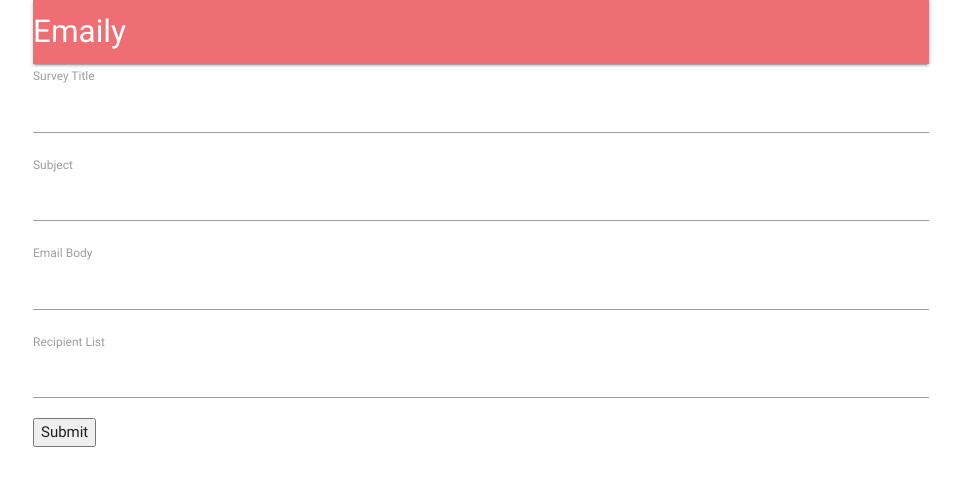
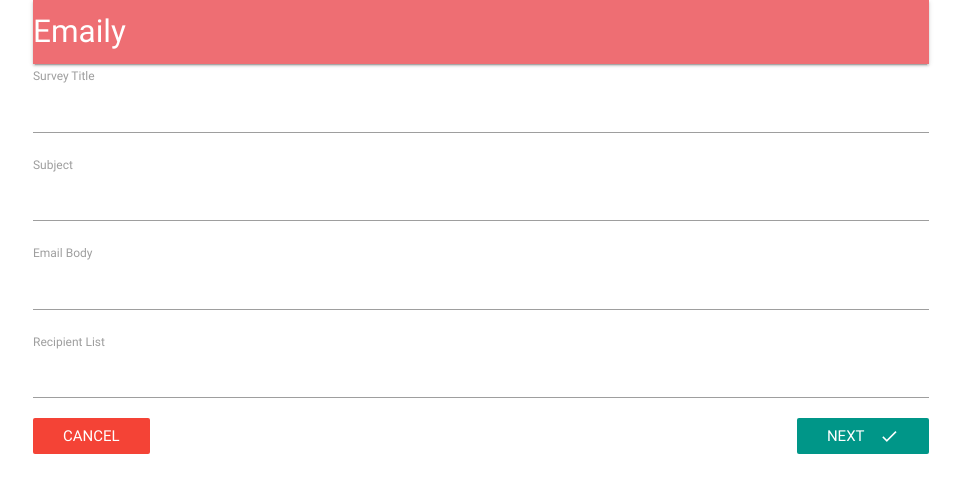
Before and after one commit to seasalt313/EmailSurveyProject, a React (Create React App) app in the folder client/: page /surveys/new in a window 1280 px wide. Shown: the top 492 px of the page, without its empty margins (159-1120 px from the left). Built offline with nearby package versions, Linux system fonts and the light colour scheme; no server answers.

Commit message:
styles the form

```diff
--- a/client/src/components/App.js
+++ b/client/src/components/App.js
@@ -14,16 +14,14 @@
 	}
 	render() {
 		return (
+			<BrowserRouter>
 				<div className="container">
-				<BrowserRouter>
-					<div>
 					<Header />
 					<Route exact path="/" component={Landing} />
 					<Route exact path="/surveys" component={Dashboard} />
 					<Route path="/surveys/new" component={SurveyNew} />
 				</div>
 			</BrowserRouter>
-			</div>
 		);
 	}
 }
--- a/client/src/components/surveys/SurveyForm.js
+++ b/client/src/components/surveys/SurveyForm.js
@@ -2,6 +2,7 @@
 import _ from 'lodash';
 import React, { Component } from 'react';
 import { reduxForm, Field } from 'redux-form';
+import { Link } from 'react-router-dom';
 import SurveyField from './SurveyField';
 
 const FIELDS = [
@@ -31,7 +32,13 @@
 			<div>
 				<form onSubmit={this.props.handleSubmit(values => console.log(values))}>
 					{this.renderFields()}
-					<button type="submit">Submit</button>
+					<Link to="/surveys" className="red btn-flat white-text">
+						Cancel
+					</Link>
+					<button type="submit" className="teal btn-flat right white-text">
+						Next
+						<i className="material-icons right">done</i>
+					</button>
 				</form>
 			</div>
 		);
```
Lines whose indentation alone changed are shown as unchanged.
